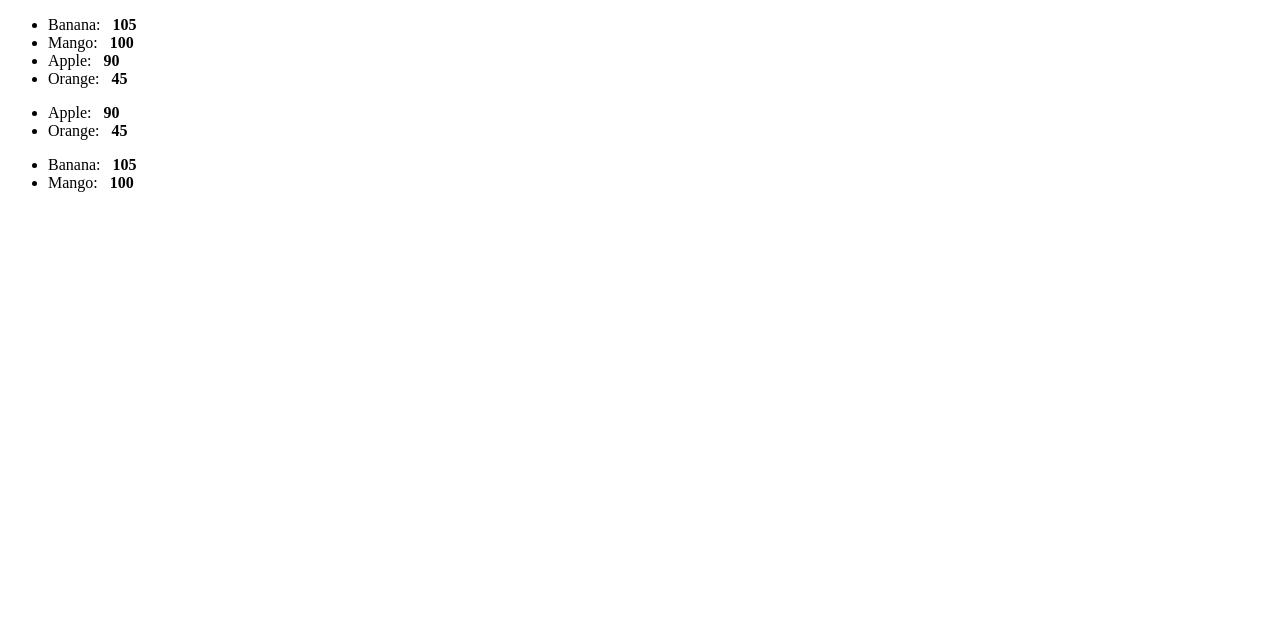
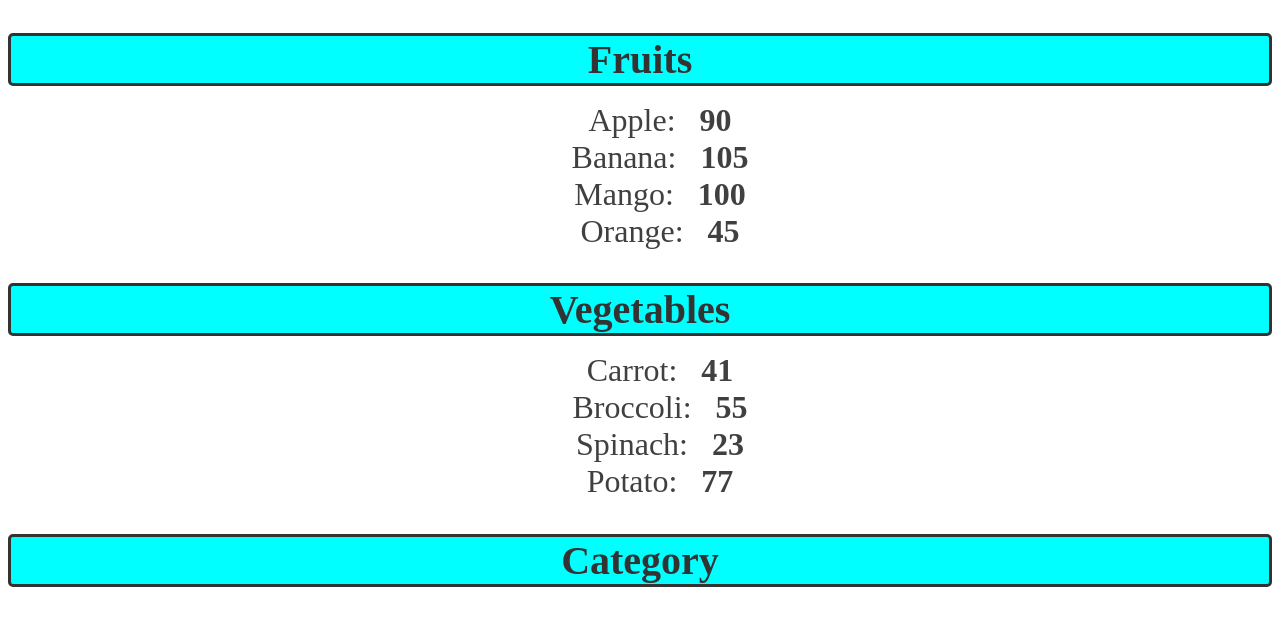
Before and after one commit to VASUMATHI-P/REACT_TUTORIAL, a React (Vite) app in the folder my-react-app/: page / in a window 1280 px wide. Shown: the top 626 px of the page. Built offline with nearby package versions, Linux system fonts and the light colour scheme.

Commit message:
render lists using props

```diff
--- a/my-react-app/src/App.jsx
+++ b/my-react-app/src/App.jsx
@@ -1,9 +1,25 @@
 import List from "./List"
 
 function App() {
+  const fruits = [
+    { id: 1, name: 'Apple', calories: 90},
+    { id: 2, name: 'Banana', calories: 105},
+    { id: 3, name: 'Mango', calories: 100},
+    { id: 4, name: 'Orange', calories: 45}
+  ];
+
+  const vegetables = [
+    { id: 1, name: 'Carrot', calories: 41 },
+    { id: 2, name: 'Broccoli', calories: 55 },
+    { id: 3, name: 'Spinach', calories: 23 },
+    { id: 4, name: 'Potato', calories: 77 }
+  ];
+
   return (
     <>
-     <List/>
+      {fruits.length > 0 && <List items= {fruits} category= "Fruits"/>}
+      {vegetables.length > 0 && <List items= {vegetables} category= "Vegetables"/>}
+      <List/>
     </>
   )
 
--- a/my-react-app/src/List.jsx
+++ b/my-react-app/src/List.jsx
@@ -1,54 +1,35 @@
-const List = () => {
-  const fruits = [
-    {
-      id: 1,
-      name: 'Apple',
-      calories: 90
-    },
-    {
-      id: 2,
-      name: 'Banana',
-      calories: 105
-    },
-    {
-      id: 3,
-      name: 'Mango',
-      calories: 100
-    },
-    {
-      id: 4,
-      name: 'Orange',
-      calories: 45
-    }
-  ];
+import PropTypes from 'prop-types';
 
-  fruits.sort((a, b) => a.name.localeCompare(b.name))  //ALPHABETICAL
-  fruits.sort((a, b) => b.name.localeCompare(a.name))  //EVERSE ALPHABETIC
-  fruits.sort((a, b) => a.calories - b.calories)  //NUMERIC
-  fruits.sort((a, b) => b.calories - a.calories) // REVERSE NUMERIC
+const List = (props) => {
+  const items = props.items;
+  const category = props.category;
+  // fruits.sort((a, b) => a.name.localeCompare(b.name))  //ALPHABETICAL
+  // fruits.sort((a, b) => b.name.localeCompare(a.name))  //EVERSE ALPHABETIC
+  // fruits.sort((a, b) => a.calories - b.calories)  //NUMERIC
+  // fruits.sort((a, b) => b.calories - a.calories) // REVERSE NUMERIC
 
-  const lowCalories = fruits.filter(fruit => fruit.calories < 100)
-
-  const lowCaloriesList = lowCalories.map(fruit => <li key={fruit.id}>
-    {fruit.name}: &nbsp; <b>{fruit.calories}</b>
-    </li>)
-
-  const highCalories = fruits.filter(fruit => fruit.calories >= 100)
-
-  const highCaloriesList = highCalories.map(fruit => <li key={fruit.id}>
-    {fruit.name}: &nbsp; <b>{fruit.calories}</b>
-    </li>)
-
-  const fruitsList = fruits.map(fruit => <li key={fruit.id}>
-                                          {fruit.name}: &nbsp; <b>{fruit.calories}</b>
+  const itemsList = items.map(item => <li key={item.id}>
+                                          {item.name}: &nbsp; <b>{item.calories}</b>
                                           </li>)
   return (
-    <div>
-      <ul>{fruitsList}</ul>
-      <ul>{lowCaloriesList}</ul>
-      <ul>{highCaloriesList}</ul>
-    </div>
+    <>
+      <h2 className="list-category">{category}</h2>
+      <ul className="list-items">{itemsList}</ul>
+    </>
   )
 }
 
+List.propTypes = {
+  items: PropTypes.arrayOf(PropTypes.shape({
+    id: PropTypes.number,
+    name: PropTypes.string,
+    calories: PropTypes.number
+  }))
+}
+
+List.defaultProps = {
+  items: [],
+  category: 'Category'
+}
+
 export default List
--- a/my-react-app/src/index.css
+++ b/my-react-app/src/index.css
@@ -1,28 +1,23 @@
-.card {
-  border: 1px solid hsl(0, 0%, 80%);
-  border-radius: 10px;
-  box-shadow: 5px 5px 5px hsla(0, 0%, 61%, 0.1);
-  padding: 20px;
-  margin: 10px;
+.list-category {
+  font-size: 2.5em;
+  font-weight: bold;
+  color: hsl(0, 0%, 20%);
+  margin-bottom: 10px;
   text-align: center;
-  max-width: 250px;
-  display: inline-block;
+  border: 3px solid;
+  border-radius: 5px;
+  background-color: aqua;
 }
 
-.card .card-image{
-  max-width: 60%;
-  border-radius: 50%;
-  height: auto;
-  margin-bottom: 10px;
+.list-items li {
+  font-size: 2em;
+  list-style: none;
+  color: hsl(0, 0%, 25%);
+  text-align: center;
+  margin: 0;
 }
 
-.card .card-title {
-  font-style: Arial, sans-serif;
-  margin: 0;
-  color: hsl(0, 1%, 20%);
+.list-items li:hover{
+  color: hsl(0, 0%, 45%);
+  cursor: pointer;
 }
-
-.card .card-text {
-  font-style: Arial, sans-serif;
-  color: hsl(0, 1%, 30%);
-}
```
